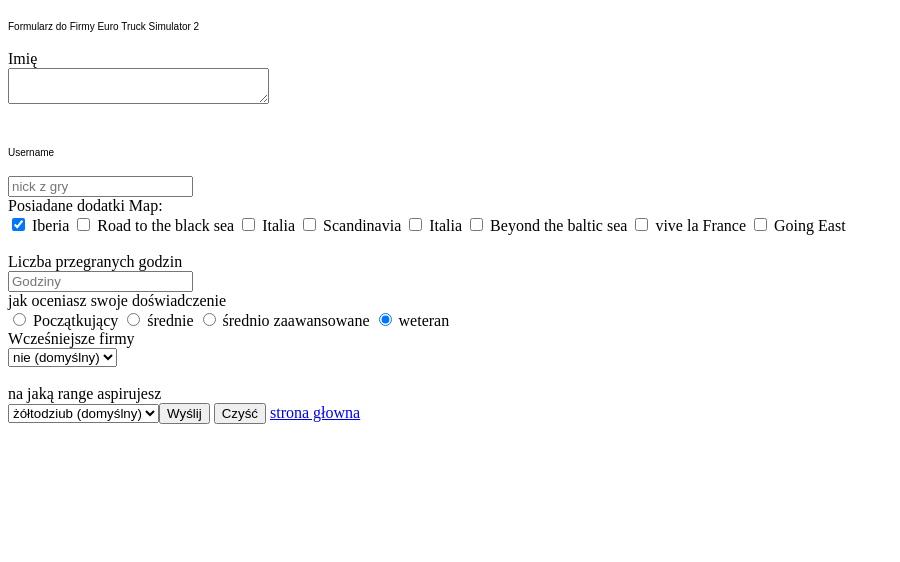
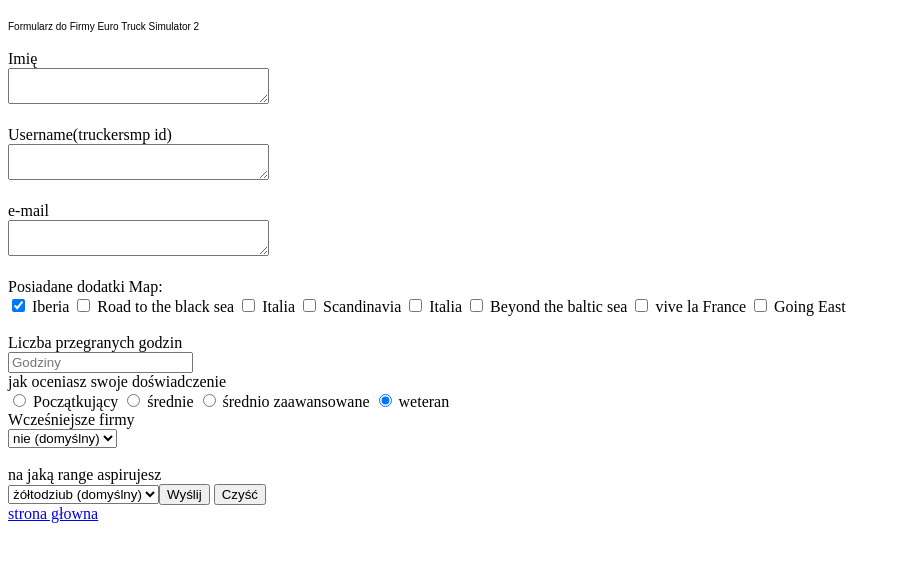
Before and after one commit to TheVabix/vabcob, a plain HTML site: page formularz.html in a window 1280 px wide. Shown: the whole page, without its empty margins (0-900 px from the left). Drawn offline with Linux system fonts and the light colour scheme.

Commit message:
Update formularz.html

```diff
--- a/formularz.html
+++ b/formularz.html
@@ -12,9 +12,10 @@
 <p align="left"> <font color="black" size="1" face="Arial"> Formularz do Firmy Euro Truck Simulator 2 </font> </p>
  <label for="opinia">Imię</label><br>
 <textarea id="opinia" name="opinia" rows="2" cols="30"></textarea><br><br>
-<p align="left"> <font color="black" size="1" face="Arial"> Username </font> </p>
- <input type="text" name="Nazwa poprzedniej firmy" placeholder="nick z gry"><br>
-
+ <label for="opinia">Username(truckersmp id)</label><br>
+<textarea id="opinia" name="opinia" rows="2" cols="30"></textarea><br><br>
+ <label for="opinia">e-mail</label><br>
+<textarea id="opinia" name="opinia" rows="2" cols="30"></textarea><br><br>
  <label>Posiadane dodatki Map:</label><br>
         <input type="checkbox" name="dlc" value="Iberia" checked> Iberia
         <input type="checkbox" name="dlc" value="Roda to the balck sea"> Road to the black sea
@@ -53,7 +54,7 @@
 		<br>
 <input type="submit" value="Wyślij">
 <button type="button" onclick="document.querySelector('form').reset()">Czyść</button>
-
+<br>
 
 
 
```
